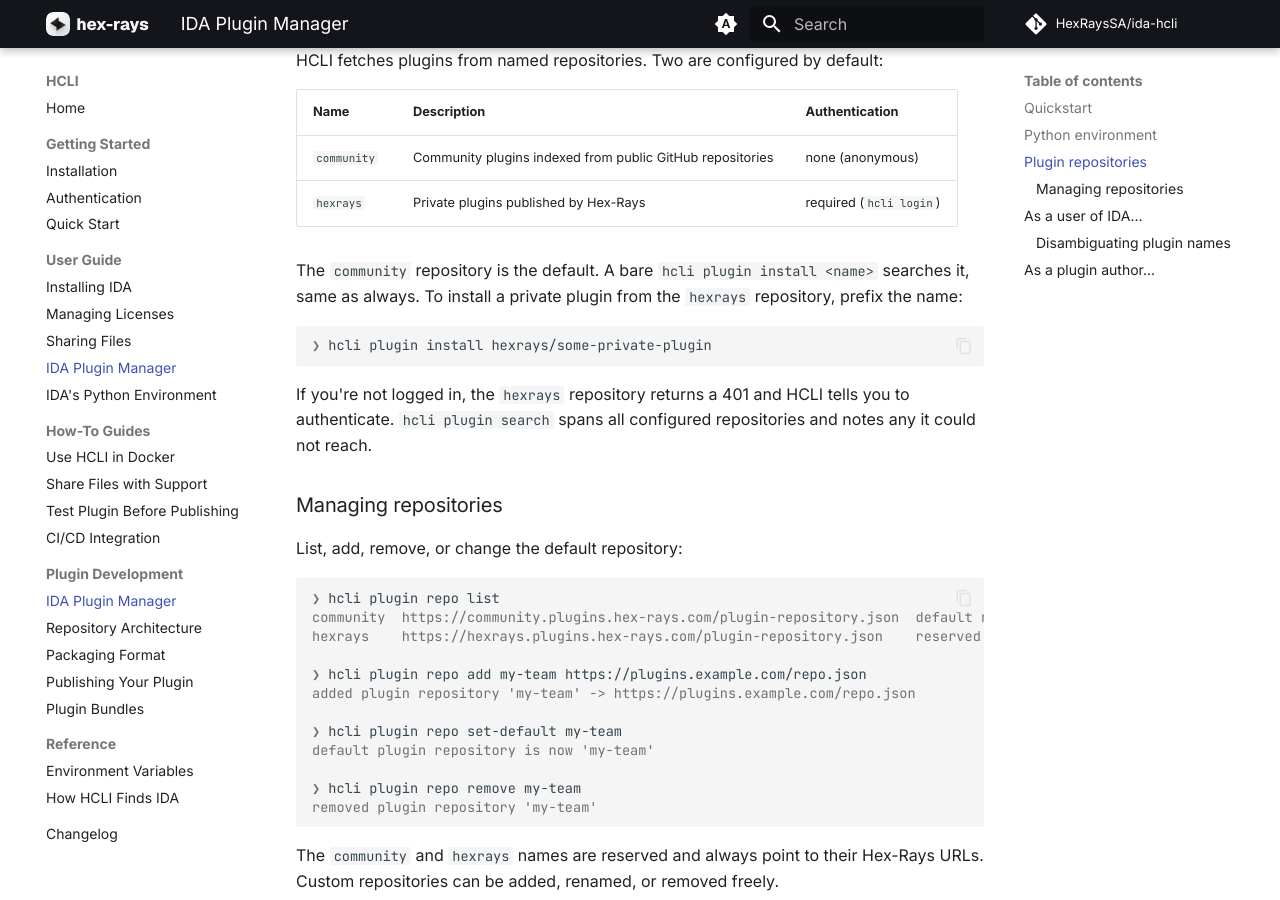
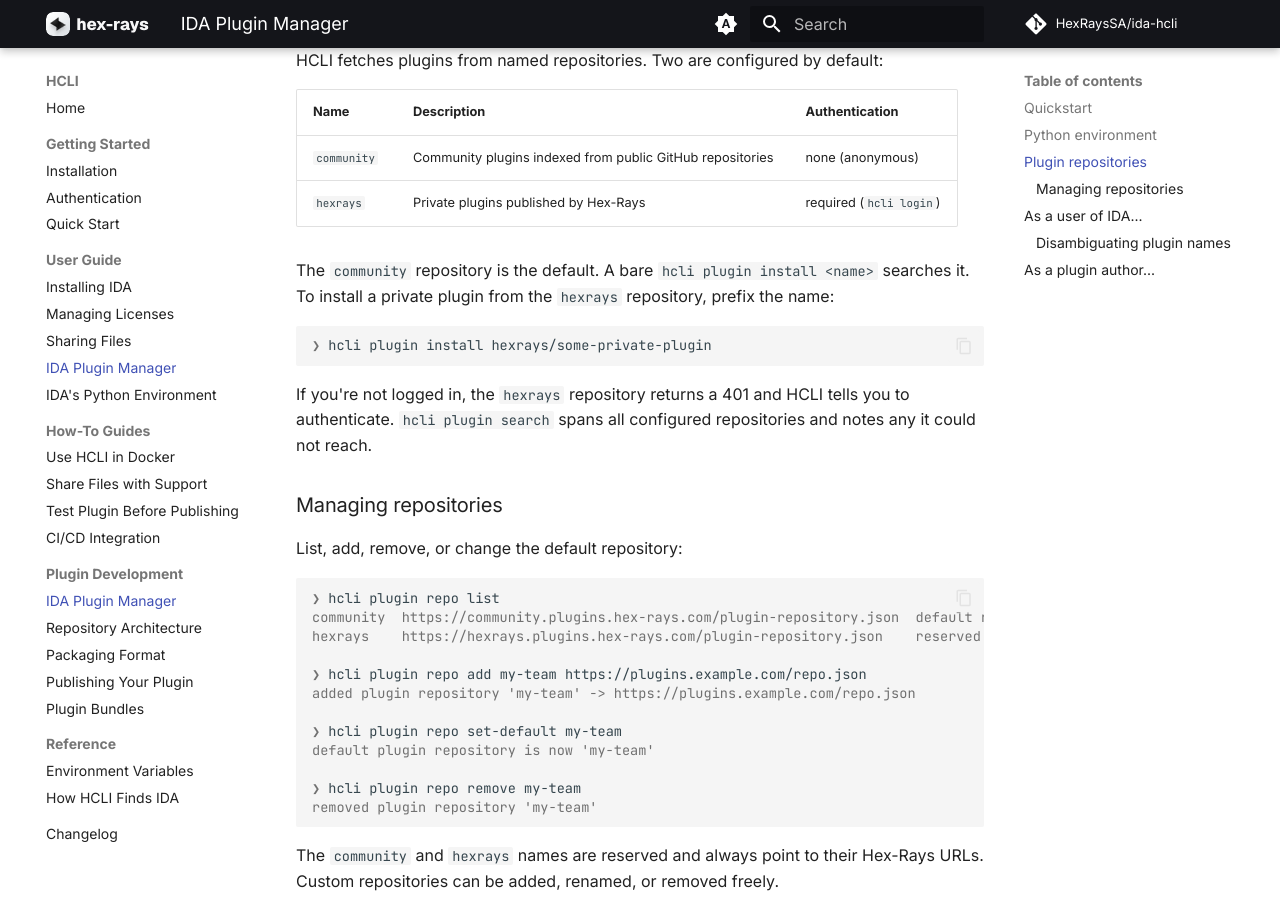
Before and after one commit to HexRaysSA/ida-hcli, an MkDocs documentation site: the page built from docs/user-guide/plugin-manager.md, in a window 1280 px wide and 900 px high, scrolled down 1592 px. Built offline with MkDocs 1.6.1 and Material for MkDocs 9.7.7, drawn with Linux system fonts in a browser that asks for light colours; comment, search, counter and statistics services are not loaded.

Commit message:
AI-assisted: remove backward-looking phrasing from plugin repos section
Co-Authored-By: Claude Opus 4.6 <noreply@anthropic.com>

````diff
--- a/docs/user-guide/plugin-manager.md
+++ b/docs/user-guide/plugin-manager.md
@@ -66,7 +66,7 @@ HCLI fetches plugins from named repositories. Two are configured by default:
 | `community` | Community plugins indexed from public GitHub repositories | none (anonymous) |
 | `hexrays` | Private plugins published by Hex-Rays | required (`hcli login`) |
 
-The `community` repository is the default. A bare `hcli plugin install <name>` searches it, same as always. To install a private plugin from the `hexrays` repository, prefix the name:
+The `community` repository is the default. A bare `hcli plugin install <name>` searches it. To install a private plugin from the `hexrays` repository, prefix the name:
 
 ```console
 ❯ hcli plugin install hexrays/some-private-plugin
````
